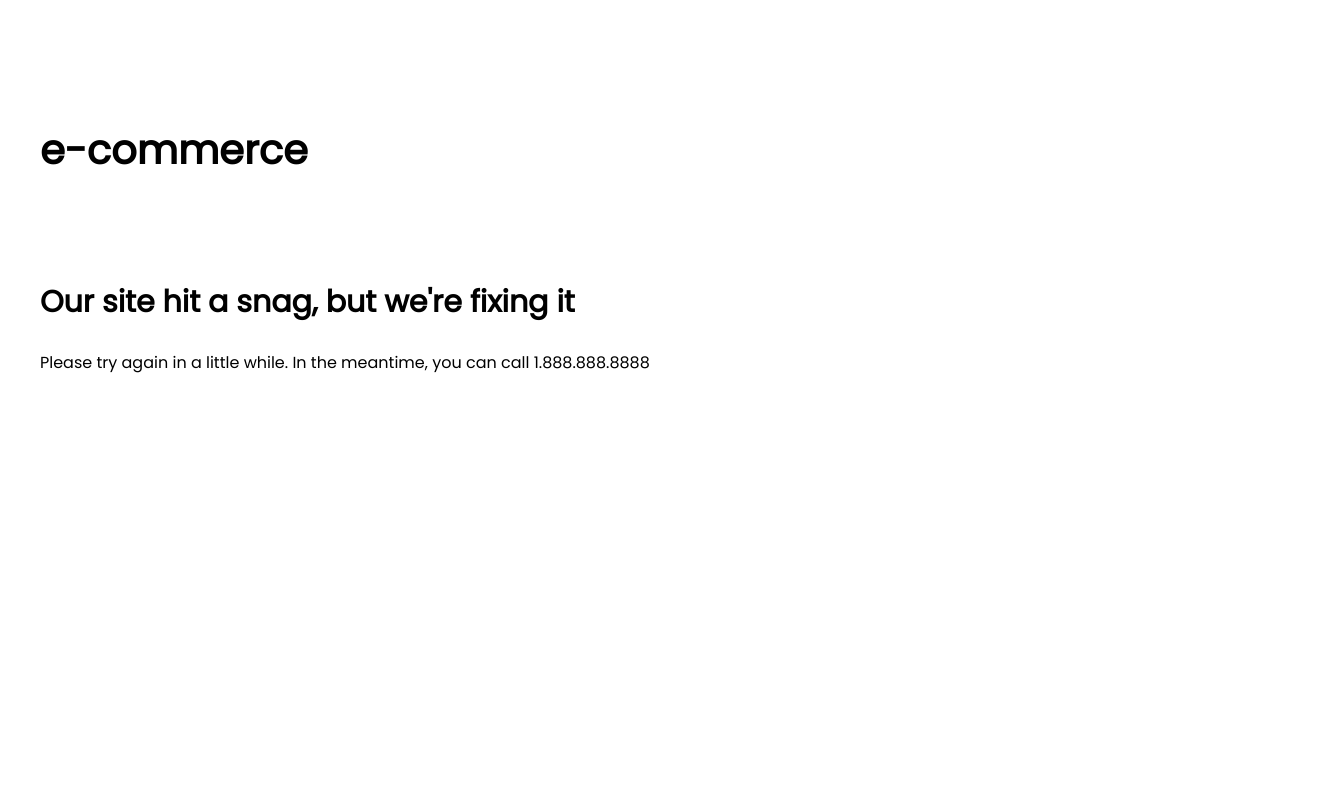
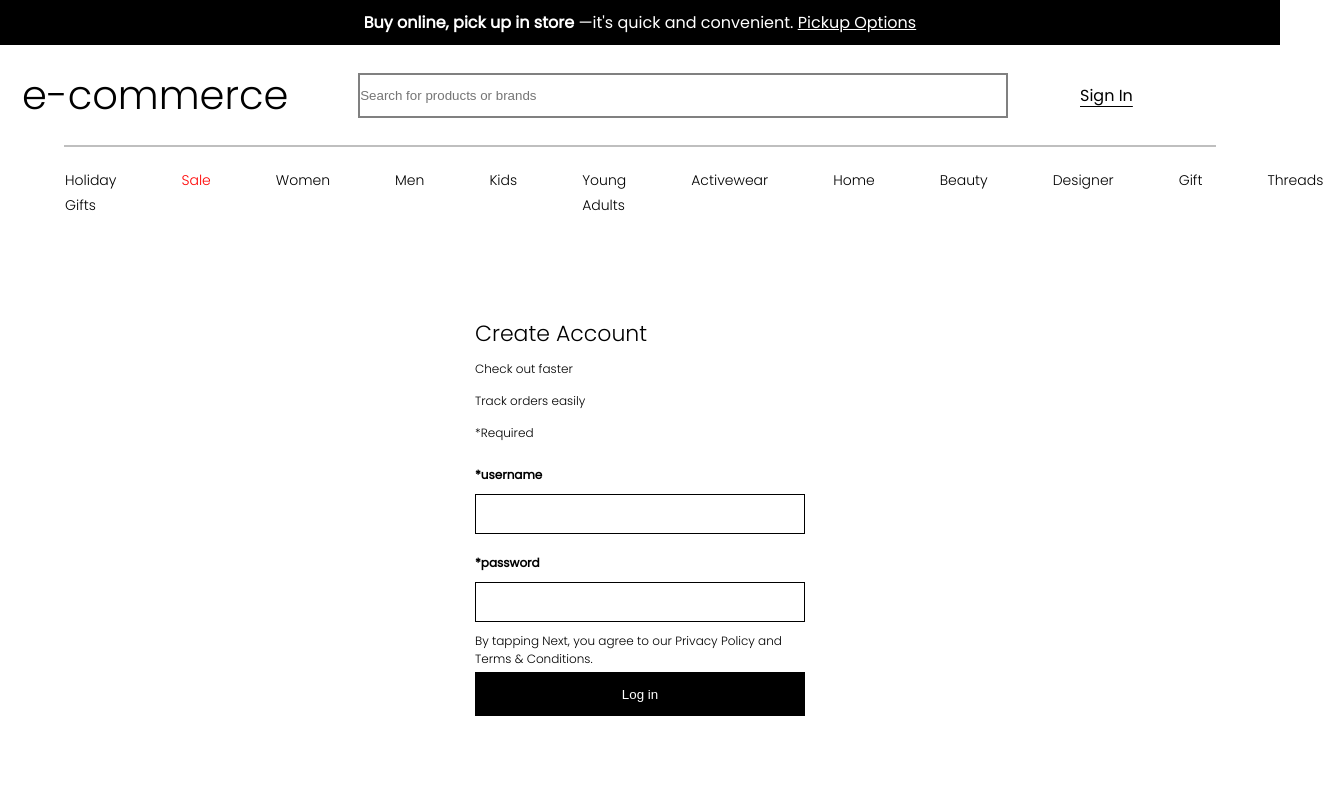
Before and after one commit to mjthedev/e-commerce-webapp, a React (Create React App) app: page /Login in a window 1280 px wide. Shown: the top 800 px of the page, 1323 px wide, since content can reach past the window. Built offline with nearby package versions, Linux system fonts and the light colour scheme.

Commit message:
added createacc and login route, routes must be accessed manually for now. create user and login features work when connected to backend api

```diff
--- a/src/App.jsx
+++ b/src/App.jsx
@@ -21,6 +21,8 @@ import Gift from './components/pages/navbarComponents/Gift';
 import Threads from './components/pages/navbarComponents/Threads';
 import FooterRoutes from './components/routes/footer/FooterRoutes';
 import SignIn from './components/pages/account/signIn/SignIn';
+import CreateAcc from './components/pages/account/createAccount/CreateAccount'
+import Login from './components/pages/account/login/Login';
 
 
 
@@ -33,6 +35,8 @@ function App() {
           <Routes>
             <Route path="/" element = {<MainHome/>}/>
             <Route path="/SignIn" element = {<SignIn/>}/>
+            <Route path="/Create" element = {<CreateAcc/>}/>
+            <Route path="/Login" element = {<Login/>}/>
             <Route path="/HolidayGifts" element = {<HolidayGifts/>}/>
             <Route path="/Sale" element = {<Sale/>}/>
             <Route path="/Women" element = {<Women/>}/>
--- /dev/null
+++ b/src/components/pageComponents/Account/createAccount/css/createAccount-section.css
@@ -0,0 +1,66 @@
+.createacc--container {
+    display: grid;
+    width: 100%;
+    height: 700px;
+    margin-top: 100px;
+    align-items: start;
+    justify-content: center;
+
+}
+
+.createacc--container--child {
+    display:flex;
+    flex-direction: column;
+    width: 330px;
+    height: 300px;
+
+}
+
+
+.createacc--header {
+    font-size: 22px;
+    font-weight: 200;
+}
+
+.createacc--text {
+    margin-top: 10px;
+    margin-bottom: 4px;
+    font-size: 12px;
+    font-weight: 300;
+
+}
+
+.createacc--button {
+    background-color: black;
+    color: white;
+    height: 44px;
+    border: none;
+}
+
+.createacc--button:hover {
+    cursor: pointer;
+}
+
+.CA--label {
+    font-weight: bold;
+    margin-top: 20px;
+    margin-bottom: 10px;
+    font-size: 12px;
+}
+
+form {
+    display: flex;
+    flex-direction: column;
+}
+
+input {
+    height: 40px;
+    border: black 1px solid;
+}
+
+input:focus {
+    border-bottom: black 3px;
+    outline: none;
+    border-bottom: black 4px solid;
+    padding: 10px;
+}
--- /dev/null
+++ b/src/components/pageComponents/Account/createAccount/section/sectionA.jsx
@@ -0,0 +1,33 @@
+import '../css/createAccount-section.css';
+// import AddAccount from '../../../../../controllers/addUser';
+
+import React from 'react'
+
+const SectionA = () => {
+  return (
+    <div className='createacc--container'>
+      <div className='createacc--container--child'>
+        <h1 className='createacc--header'>Create Account</h1>
+        <p className='createacc--text'>Check out faster</p>
+        <p className='createacc--text'>Track orders easily</p>
+        <p className='createacc--text'>*Required</p>
+        <form action='http://localhost:9000/addaccount' method='POST'>
+          <label className='CA--label'>*First name</label>
+          <input name='firstname' />
+          <label className='CA--label'>*Last name</label>
+          <input name='lastname'/>
+          <label className='CA--label'>*Username</label>
+          <input name='username'/>
+          <label className='CA--label'>*Create password</label>
+          <input name='password'/>
+          <label className='CA--label'>*Email</label>
+          <input name='email'/>
+          <p className='createacc--text'>By tapping Next, you agree to our Privacy Policy and Terms & Conditions.</p>
+          <button className='createacc--button' type="submit">Create Account</button>
+        </form>
+      </div>
+    </div>
+  )
+}
+
+export default SectionA;
--- /dev/null
+++ b/src/components/pageComponents/Account/login/css/login-section.css
@@ -0,0 +1,66 @@
+.login--container {
+    display: grid;
+    width: 100%;
+    height: 700px;
+    margin-top: 100px;
+    align-items: start;
+    justify-content: center;
+
+}
+
+.login--container--child {
+    display:flex;
+    flex-direction: column;
+    width: 330px;
+    height: 300px;
+
+}
+
+
+.login--header {
+    font-size: 22px;
+    font-weight: 200;
+}
+
+.login--text {
+    margin-top: 10px;
+    margin-bottom: 4px;
+    font-size: 12px;
+    font-weight: 300;
+
+}
+
+.login--button {
+    background-color: black;
+    color: white;
+    height: 44px;
+    border: none;
+}
+
+.login--button:hover {
+    cursor: pointer;
+}
+
+.CA--label {
+    font-weight: bold;
+    margin-top: 20px;
+    margin-bottom: 10px;
+    font-size: 12px;
+}
+
+form {
+    display: flex;
+    flex-direction: column;
+}
+
+input {
+    height: 40px;
+    border: black 1px solid;
+}
+
+input:focus {
+    border-bottom: black 3px;
+    outline: none;
+    border-bottom: black 4px solid;
+    padding: 10px;
+}
--- /dev/null
+++ b/src/components/pageComponents/Account/login/section/SectionA.jsx
@@ -0,0 +1,27 @@
+import '../css/login-section.css';
+// import AddAccount from '../../../../../controllers/addUser';
+
+import React from 'react'
+
+const SectionA = () => {
+  return (
+    <div className='login--container'>
+      <div className='login--container--child'>
+        <h1 className='login--header'>Create Account</h1>
+        <p className='login--text'>Check out faster</p>
+        <p className='login--text'>Track orders easily</p>
+        <p className='login--text'>*Required</p>
+        <form action='http://localhost:9000/getuser' method='post'>
+          <label className='CA--label'>*username</label>
+          <input name='username'/>
+          <label className='CA--label'>*password</label>
+          <input name='password'/>
+          <p className='login--text'>By tapping Next, you agree to our Privacy Policy and Terms & Conditions.</p>
+          <button className='login--button' type="submit">Log in</button>
+        </form>
+      </div>
+    </div>
+  )
+}
+
+export default SectionA;
--- a/src/components/pages/account/createAccount.js/CreateAccount.jsx
+++ b/src/components/pages/account/createAccount/CreateAccount.jsx
@@ -2,7 +2,7 @@ import '../../../../css/index.css';
 import TopAd  from '../../../TopAd';
 import Footer from '../../../Footer';
 import NavigationBar from '../../../NavigationBar';
-import Header from '../../../Header';
+import SectionA from '../../../pageComponents/Account/createAccount/section/sectionA';
 
 
 
@@ -14,8 +14,7 @@ function CreateAccount () {
       <>
         <TopAd/>
         <NavigationBar/>
-        <Header/>
-
+        <SectionA/>
         <Footer/>
       </>
     );
--- /dev/null
+++ b/src/components/pages/account/login/Login.jsx
@@ -0,0 +1,23 @@
+import '../../../../css/index.css';
+import TopAd  from '../../../TopAd';
+import Footer from '../../../Footer';
+import NavigationBar from '../../../NavigationBar';
+import SectionA from '../../../pageComponents/Account/login/section/SectionA';
+
+
+
+
+
+
+function Login () {
+    return (
+      <>
+        <TopAd/>
+        <NavigationBar/>
+        <SectionA/>
+        <Footer/>
+      </>
+    );
+  }
+
+  export default Login;
--- /dev/null
+++ b/src/controllers/addUser.jsx
@@ -0,0 +1,12 @@
+
+
+
+
+
+function AddAccount() {
+    const xhr = new XMLHttpRequest();
+    xhr.open('POST', 'http://localhost:9000/addaccount');
+    xhr.send();
+}
+
+module.exports = AddAccount;
```
